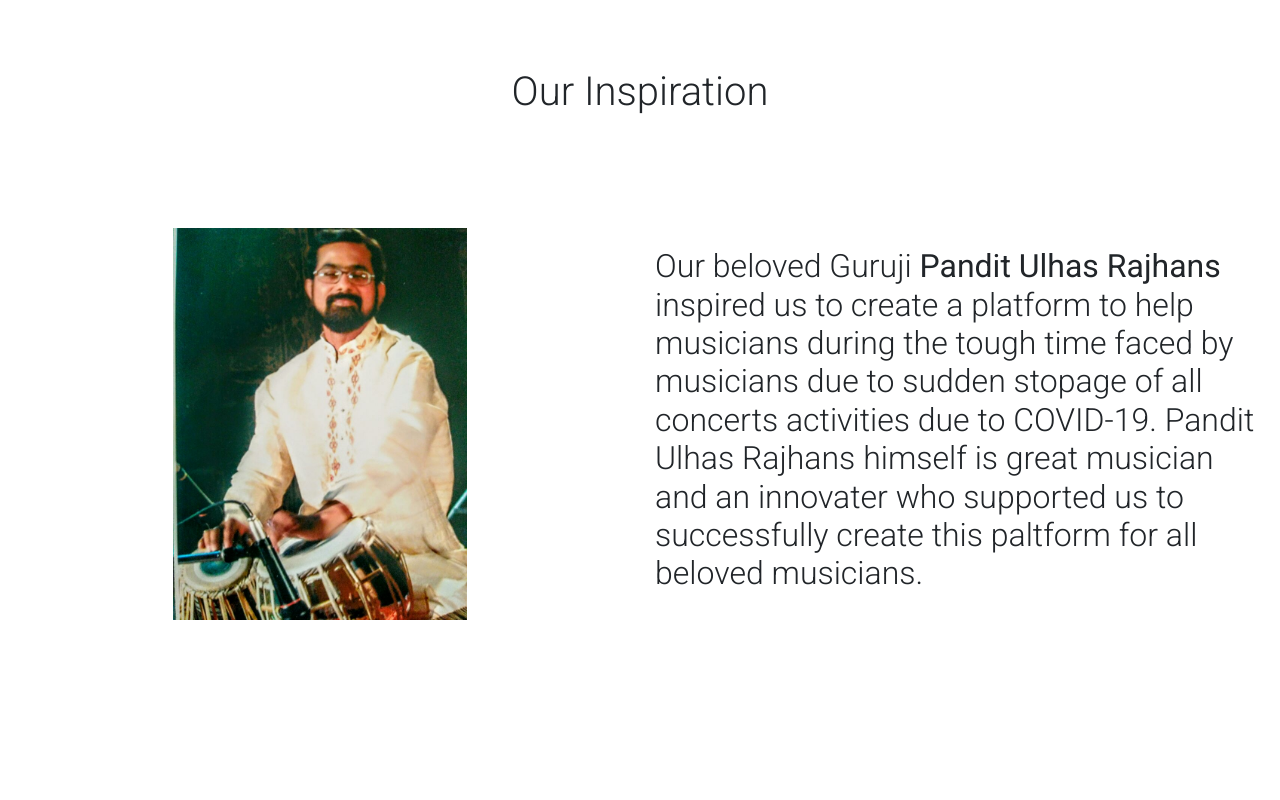
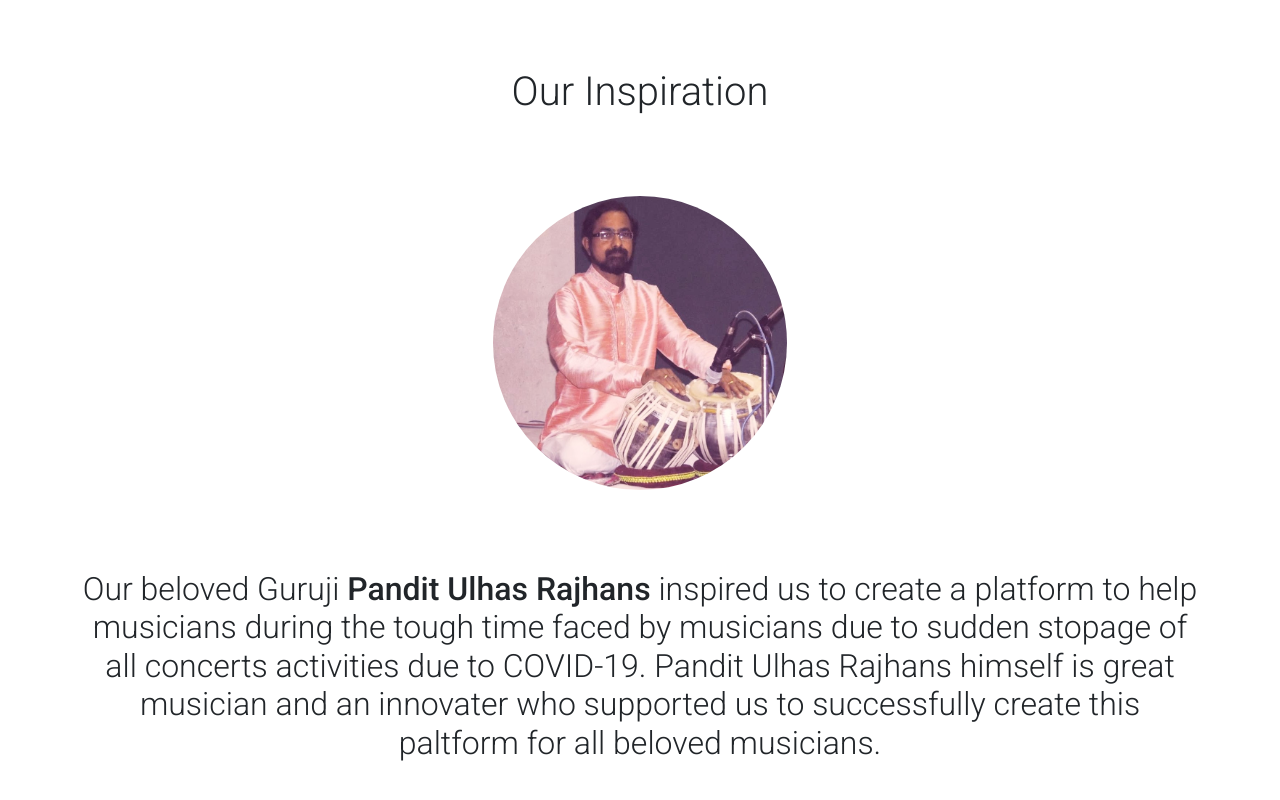
Before and after one commit to namitdoshi/music-streaming-react, a React (Create React App) app: page / in a window 1280 px wide. Shown: the part 1457-2257 px from the top of the page. Built offline with nearby package versions, Linux system fonts and the light colour scheme; no server answers.

Commit message:
completed inspiration component

```diff
--- a/src/components/inspiration-section/inspiration-section.component.jsx
+++ b/src/components/inspiration-section/inspiration-section.component.jsx
@@ -1,18 +1,16 @@
 import React from 'react'
 
 import "./inspiration-section.styles.scss";
-import guruji from '../../assets/img/guruji3.jpeg'
+import guruji from '../../assets/img/IMG-20200528-WA0011.jpg'
 
 const Inspiration = ( ) => (
   <div className = 'inspiration' id='inspiration'>
     <div className='container-fluid'>
     <h1 classname = 'inspiration-heading'>Our Inspiration</h1>
       <div className='row'>
-        <div className='col-12 col-sm-12 col-md-6 col-xl-6 guruji'>
+        <div className='col-12 col-sm-12 col-md-12 col-xl-12'>
           <img src= {guruji} alt="image of Pandit Ulhas Rajhans"/>
-        </div>
-        <div className='col-12 col-sm-12 col-md-6 col-xl-6 inspiration-text'>
-          <h2>Our beloved Guruji <b>Pandit Ulhas Rajhans</b> inspired us to create a platform to help musicians during the tough time faced by
+          <h2>Our beloved Guruji <strong>Pandit Ulhas Rajhans</strong> inspired us to create a platform to help musicians during the tough time faced by
           musicians due to sudden stopage of all concerts activities due to COVID-19. Pandit Ulhas Rajhans himself is great musician and
           an innovater who supported us to successfully create this paltform for all beloved musicians.</h2>
         </div>
--- a/src/components/inspiration-section/inspiration-section.styles.scss
+++ b/src/components/inspiration-section/inspiration-section.styles.scss
@@ -4,25 +4,25 @@
   height: 100vh;
 
   h1 {
-    margin-bottom: 14vh;
+    margin-bottom: 10vh;
   }
 
-  .guruji {
-    display: flex;
-    flex-direction: column;
-    justify-content: center;
-    align-items: center;
-
-    img {
-      width: 23vw;
-    }
+  img {
+    width: 23vw;
+    border-radius: 50%;
+    margin-bottom: 10vh;
   }
 
-  .inspiration-text {
-    display: flex;
-    text-align: left;
-    flex-direction: column;
-    justify-content: center;
+  h2 {
+    margin-left: 5vw;
+    margin-right: 5vw;
   }
 
+  // .inspiration-text {
+  //   display: flex;
+  //   text-align: left;
+  //   flex-direction: column;
+  //   justify-content: center;
+  // }
+
 }
```
